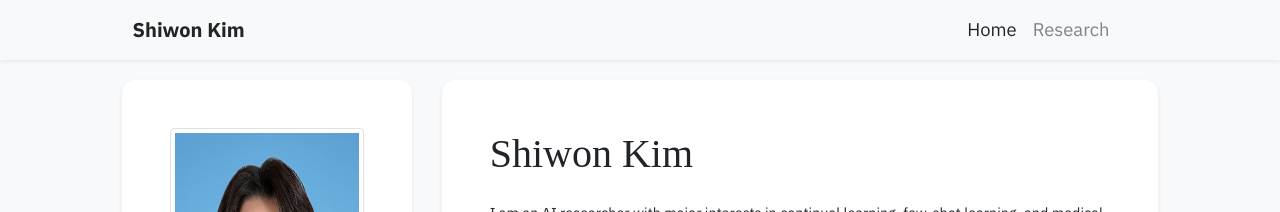
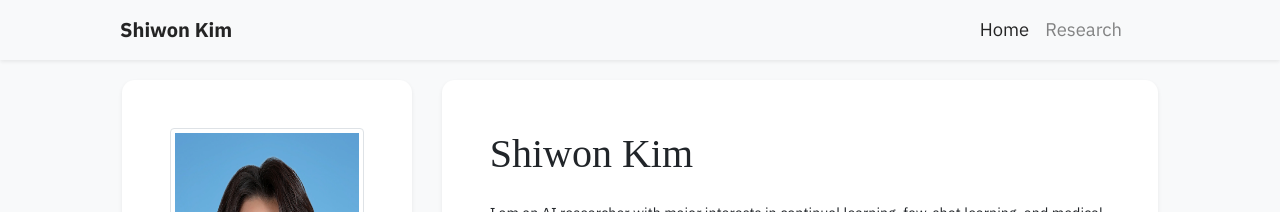
Before and after one commit to shiwonkim/shiwonkim.github.io, a Jekyll site: the page built from index.html, in a window 1280 px wide. Shown: the top 212 px of the page. Built offline with Jekyll 4.4.1, drawn with Linux system fonts in a browser that asks for light colours; nearby versions of some CDN libraries; some web fonts are replaced; a style sheet for code colours, icons or effects is not loaded.

Commit message:
edit profile

```diff
--- a/_includes/navbar.html
+++ b/_includes/navbar.html
@@ -1,5 +1,5 @@
 <nav class="navbar navbar-expand-sm navbar-light bg-light fixed-top mb-5 shadow-sm">
-  <div class="{% if page.container_class %}{{ page.container_class }}{% else %}container-fluid{% endif %}">
+  <div class="{% if page.container_class %}{{ page.container_class }}{% else %}container-fluid{% endif %} px-0">
     <div class="row w-100 justify-content-center">
       <div class="col-12 col-lg-10 d-flex justify-content-between align-items-center">
         <a class="navbar-brand" href="{{ '/' | relative_url }}">
```
